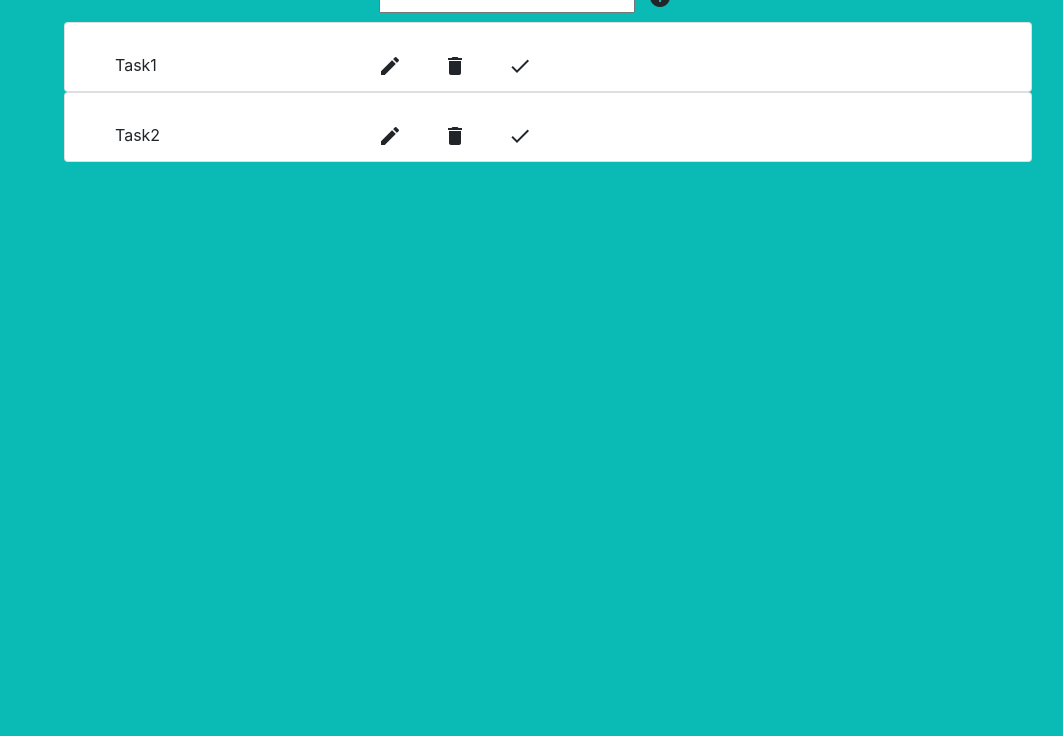
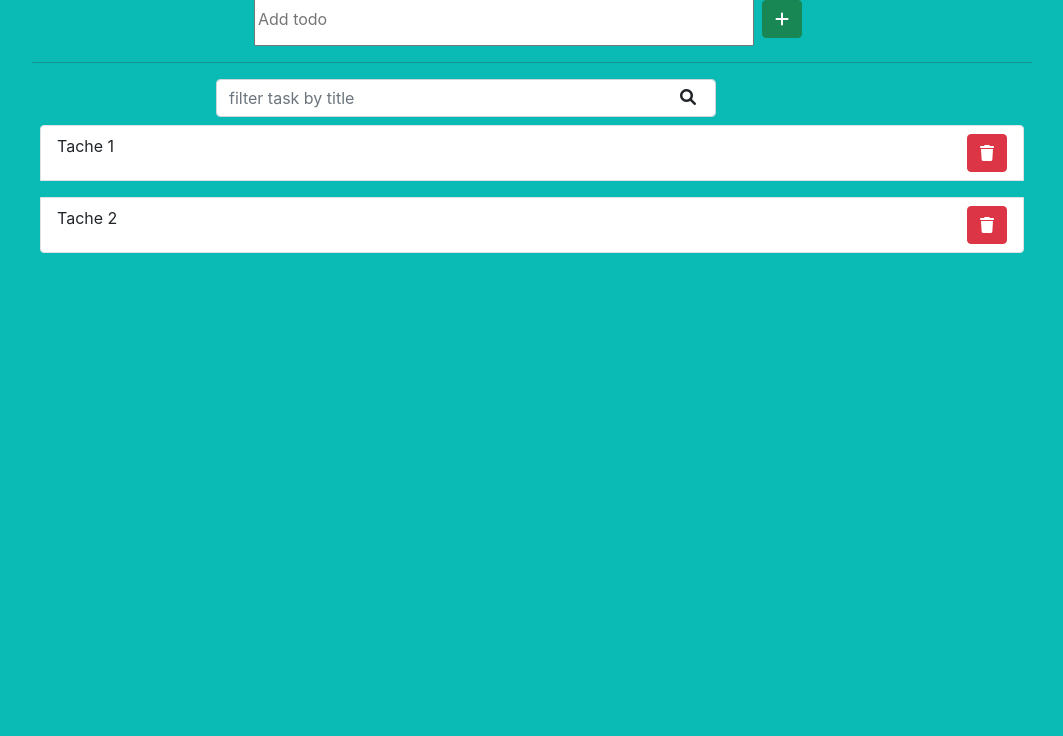
Before and after one commit to Mbayesarr/React-todolist, a React app: page / in a window 1280 px wide. Shown: the part 64-800 px from the top of the page, without its empty margins (108-1171 px from the left). Built offline with nearby package versions, Linux system fonts and the light colour scheme; data requests are answered from the project's data file.

Commit message:
Add and Delete

```diff
--- a/package.json
+++ b/package.json
@@ -9,10 +9,10 @@
     "@testing-library/react": "^11.2.7",
     "@testing-library/user-event": "^12.8.3",
     "axios": "^0.21.1",
-    "bootstrap": "^5.1.0",
+    "bootstrap": "^5.1.1",
     "materialize-css": "^1.0.0-rc.2",
     "react": "^17.0.2",
-    "react-bootstrap": "^2.0.0-beta.6",
+    "react-bootstrap": "^2.0.0-rc.0",
     "react-dom": "^17.0.2",
     "react-hook-form": "^7.14.0",
     "react-router-dom": "^5.2.1",
--- a/public/index.html
+++ b/public/index.html
@@ -9,6 +9,7 @@
       name="description"
       content="Web site created using create-react-app"
     />
+    <link rel="stylesheet" href="https://cdnjs.cloudflare.com/ajax/libs/font-awesome/6.0.0-beta2/css/all.min.css" integrity="sha512-YWzhKL2whUzgiheMoBFwW8CKV4qpHQAEuvilg9FAn5VJUDwKZZxkJNuGM4XkWuk94WCrrwslk8yWNGmY1EduTA==" crossorigin="anonymous" referrerpolicy="no-referrer" />
     <link rel="apple-touch-icon" href="%PUBLIC_URL%/logo192.png" />
     <!--
       manifest.json provides metadata used when your web app is installed on a
--- /dev/null
+++ b/src/Components/Addtodo.js
@@ -0,0 +1,28 @@
+import React from 'react'
+import { useRef } from 'react'
+const Addtodo = () => {
+
+    const inputTask = useRef("")
+    const onAddTask = () => {
+        let input_value = inputTask.current.value;
+        inputTask.current.value = "";
+    }
+
+    return (
+        <header>
+            <h1 className="text-center">Add Todo</h1>
+            <div className="d-flex justify-content-center">
+                <input type="text"
+                    placeholder="Add todo"
+                    className="forn-control w-50"
+                    ref={inputTask}
+                />
+                <button className="btn btn-success text-uppercase m-2 " onClick={() => onAddTask()}>
+                    <i className="fa fa-plus" aria-hidden="true" />
+                </button>
+            </div>
+        </header>
+    )
+}
+
+export default Addtodo
--- a/src/Components/App.css
+++ b/src/Components/App.css
@@ -0,0 +1,13 @@
+.filter {
+    position: relative;
+    right: 66px;
+  }
+
+.filter i {
+
+    position: absolute;
+    top: 10px;
+    right: 270px;
+
+
+  }
--- a/src/Components/App.js
+++ b/src/Components/App.js
@@ -1,12 +1,26 @@
-import React from 'react';
-import Todo from './Todo';
-import '../Components/Todo.css';
-const App=()=>{
+import "./App.css";
+import { useState } from "react";
+import React from 'react'
+import Addtodo from "./Addtodo";
+import ListTodo from "./ListTodo";
+
+function App() {
+
+    const [listTask, setlistTask] = useState(["Tache 1", "Tache 2"])
+
     return (
-        <div className="app">
-            <Todo/>
-        </div>
-
+        <>
+            <div>
+                <Addtodo />
+                <hr color="gray" />
+                <div className="filter w-100 mx-auto">
+                    <input type="text" placeholder="filter task by title" className="form-control w-50 mx-auto" />
+                    <i className="fa fa-search" aria-hidden="true" />
+                </div>
+                <ListTodo list={listTask} />
+            </div>
+        </>
     )
 }
-export default App;
+
+export default App
--- /dev/null
+++ b/src/Components/ItemTodo.js
@@ -0,0 +1,12 @@
+import React from 'react'
+
+const ItemTodo = ({title}) => {
+    return (
+        <li className="list-group-item m-2 border">
+            <span>{title}</span>
+            <button className="btn btn-danger float-end"><i className="fa fa-trash" aria-hidden="true" /></button>
+        </li>
+    )
+}
+
+export default ItemTodo
--- /dev/null
+++ b/src/Components/ListTodo.js
@@ -0,0 +1,15 @@
+import { List } from '@material-ui/core'
+import React from 'react'
+import ItemTodo from './ItemTodo'
+
+const ListTodo = ({ list }) => {
+  return (
+    <ul className="list-group">
+      {list.map((taskTitle) => (
+        <ItemTodo title={taskTitle} />
+      ))}
+    </ul>
+  )
+}
+
+export default ListTodo
--- a/src/index.css
+++ b/src/index.css
@@ -16,3 +16,7 @@ code {
   font-family: source-code-pro, Menlo, Monaco, Consolas, "Courier New",
     monospace;
 }
+
+.filter {
+  text-align: 'center' ;
+}
```
Also changed, not shown: src/template/indexx.html (added, +16 -0 lines), src/template/index.html (renamed from src/Components/index.html), 3 other files.
